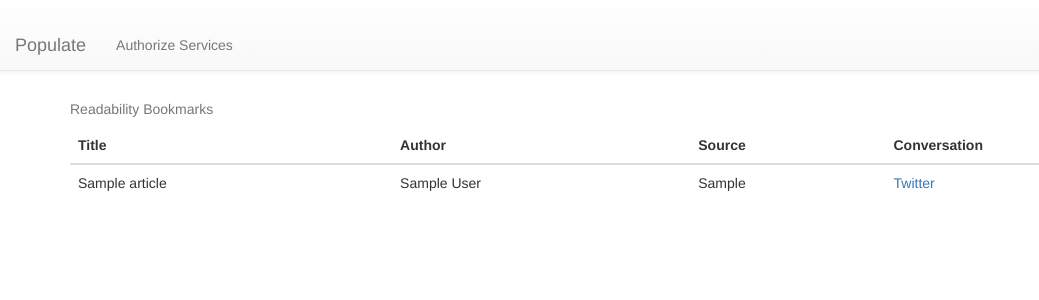
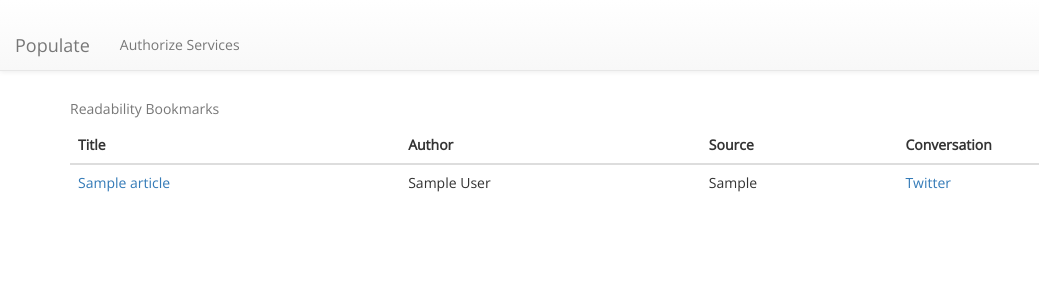
Before and after one commit to alykhank/populate, a Django app: page / in a window 1280 px wide. Shown: the top 300 px of the page, without its empty margins (0-1039 px from the left). Run offline with Django 3.2, Linux system fonts and the light colour scheme; tables that the repository leaves empty hold one stand-in row (values such as "Sample post"); some libraries are stand-ins or nearby versions.

Commit message:
Use Open Sans for body

```diff
--- a/articles/templates/articles/index.html
+++ b/articles/templates/articles/index.html
@@ -13,6 +13,7 @@
 	<script src="http://code.jquery.com/jquery-2.0.3.min.js"></script>
 	<script src="http://netdna.bootstrapcdn.com/bootstrap/3.0.0/js/bootstrap.min.js"></script>
 	<link rel="stylesheet" type="text/css" href="{{ STATIC_URL }}css/styles.css">
+	<link href='http://fonts.googleapis.com/css?family=Open+Sans:400,300' rel='stylesheet' type='text/css'>
 	<!-- <link rel="icon" type="image/png" href="{{ STATIC_URL }}img/icon.png"> -->
 	<!-- <link rel="apple-touch-icon-precomposed" type="image/png" href="{{ STATIC_URL }}img/icon.png"> -->
 </head>
@@ -51,9 +52,9 @@
 				<!-- {% endfor %} -->
 				{% for bookmark in bookmark_list %}
 				<tr>
-					<td>{{ bookmark.title }}</td>
+					<td><a href="{{ bookmark.url }}">{{ bookmark.title }}</a></td>
 					<td>{{ bookmark.author }}</td>
-					<td>{{ bookmark.domain }}</td>
+					<td>{{ bookmark.domain|urlize }}</td>
 					<td><a href="{{ bookmark.twitterLink }}">Twitter</a></td>
 				</tr>
 				{% endfor %}
--- a/populate/static/css/styles.css
+++ b/populate/static/css/styles.css
@@ -0,0 +1,3 @@
+body {
+	font-family: 'Open Sans', sans-serif;
+}
```
